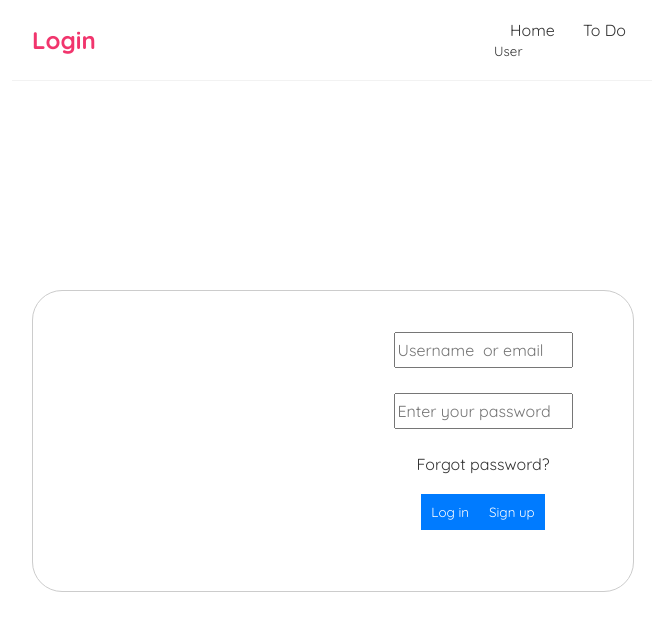
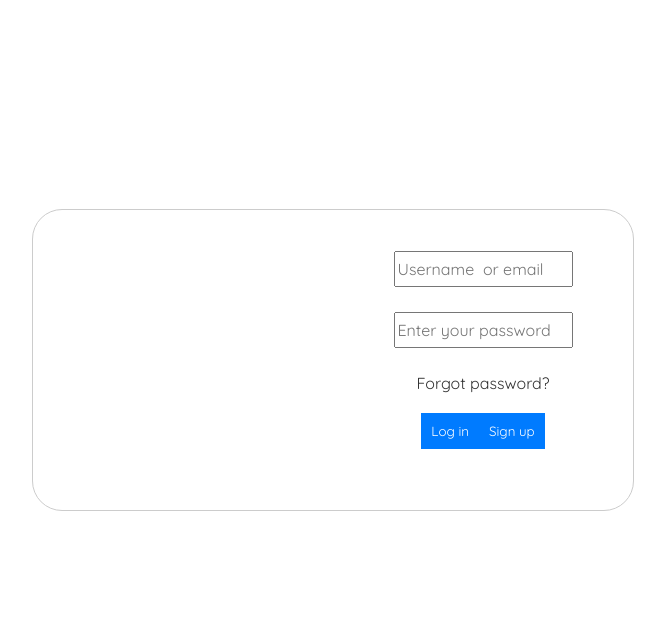
Before and after one commit to vignesh-16/todo, a React (Create React App) app in the folder front-end/: page / in a window 1280 px wide. Shown: the top 630 px of the page, without its empty margins (308-973 px from the left). Built offline with nearby package versions, Linux system fonts and the light colour scheme; the HTML template or start-up script is replaced by a standard one.

Commit message:
[To Do]:: Front-end: WIP: -> Implemented a basic signout action using session storage.

```diff
--- a/front-end/src/MoreOptions.js
+++ b/front-end/src/MoreOptions.js
@@ -11,7 +11,7 @@
     }
 
     return (
-        <span className="more-options">
+        <span className="navbar-option more-options">
             <span className="icon-name-container">
                 <p className="user-name-display">
                     <button onClick={ ()=>{ toggleDropdown() } }>{user}</button>
@@ -20,8 +20,8 @@
             {
                 isOpen && (
                     <ul className="options-menu">
-                        <Link to={`/users/${user}/profile`}>Profile</Link>
-                        <Link to={`/`}>Sign Out</Link>
+                        <li className="border-bottom" ><Link to={`/users/${user}/profile`}>Profile</Link></li>
+                        <li><Link to={`/`} onClick={ ()=>{ sessionStorage.removeItem('username') } } >Sign Out</Link></li>
                     </ul>
                 )
             }
--- a/front-end/src/Navbar.js
+++ b/front-end/src/Navbar.js
@@ -14,14 +14,20 @@
     }
     console.log('%c here is the curr location: ', 'color: blue; font-size: 30px', useLocationHook);
     return (
+        <span>
+            {
+                user && (
                     <nav className="navbar">
                         <h1 className="captial-first">{location}</h1>
                         <div className="links">
-                <Link to={`/users/${user}/home`}>Home</Link>
-                <Link to={`/users/${user}/todo`}>To Do</Link>
+                            <Link className='navbar-option' to={`/users/${user}/home`}>Home</Link>
+                            <Link className='navbar-option' to={`/users/${user}/todo`}>To Do</Link>
                             < MoreOptions />
                         </div>
                     </nav>
+                )
+            }
+        </span>
      );
 }
 
--- a/front-end/src/index.css
+++ b/front-end/src/index.css
@@ -11,7 +11,7 @@
   padding: 20px;
   display: flex;
   align-items: center;
-  max-width: 600px;
+  max-width: initial;
   margin: 0 auto;
   border-bottom: 1px solid #f2f2f2;
 }
@@ -19,9 +19,10 @@
   color: #f1356d;
 }
 .navbar .links {
-  margin-left: auto;
+  margin-left: 80%;
+  display: flex;
 }
-.navbar a {
+.navbar .navbar-option {
   margin-left: 16px;
   text-decoration: none;
   padding: 6px;
@@ -190,6 +191,7 @@
   border: none;
   color: #333;
   background-color: #fff;
+  font-size: 16px;
 }
 
 .more-options {
@@ -202,15 +204,16 @@
 
 .options-menu {
   display: grid;
-  position: initial;
+  position: absolute;
   top: 40px;
   right: 0;
   background-color: #fff;
   border: 1px solid #ccc;
   box-shadow: 0 4px 8px rgba(0, 0, 0, 0.1);
   list-style: none;
-  padding: 0;
+  padding: 6px;
   margin: 0;
+  width: max-content;
 }
 
 .options-menu li {
@@ -221,3 +224,7 @@
 .options-menu li:hover {
   background-color: #f0f0f0;
 }
+
+.border-bottom {
+  border-bottom: 1px solid #f2f2f2;
+}
```
Lines whose indentation alone changed are shown as unchanged.
